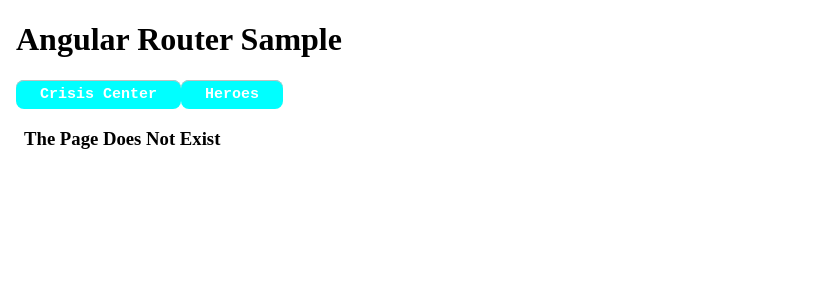
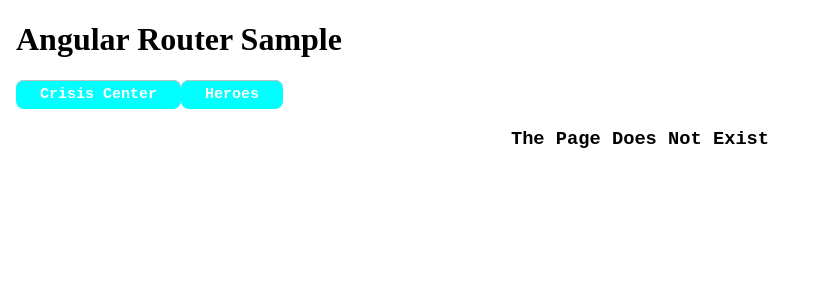
Before and after one commit to Madden20202-zz/angular-router, an Angular app: page / in a window 1280 px wide. Shown: the top 300 px of the page, without its empty margins (0-814 px from the left). Built offline with nearby package versions, Linux system fonts and the light colour scheme.

Commit message:
added class for error message

```diff
--- a/src/app/page-not-found/page-not-found.component.html
+++ b/src/app/page-not-found/page-not-found.component.html
@@ -3,5 +3,5 @@
     <title>Page not Found</title>
 </head>
 <body>
-    <h3>The Page Does Not Exist</h3>
+    <h3 class="errorMessage">The Page Does Not Exist</h3>
 </body>
```
